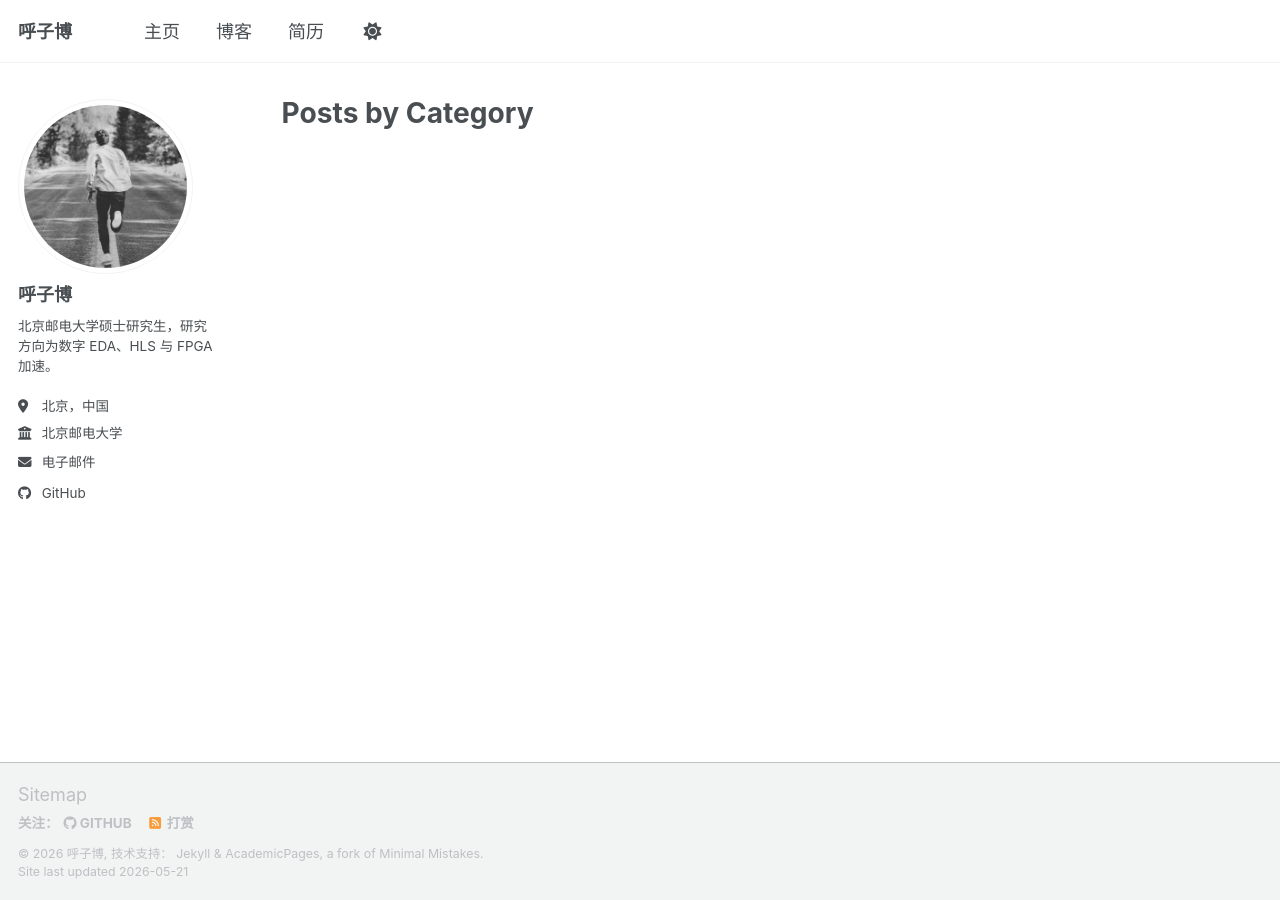
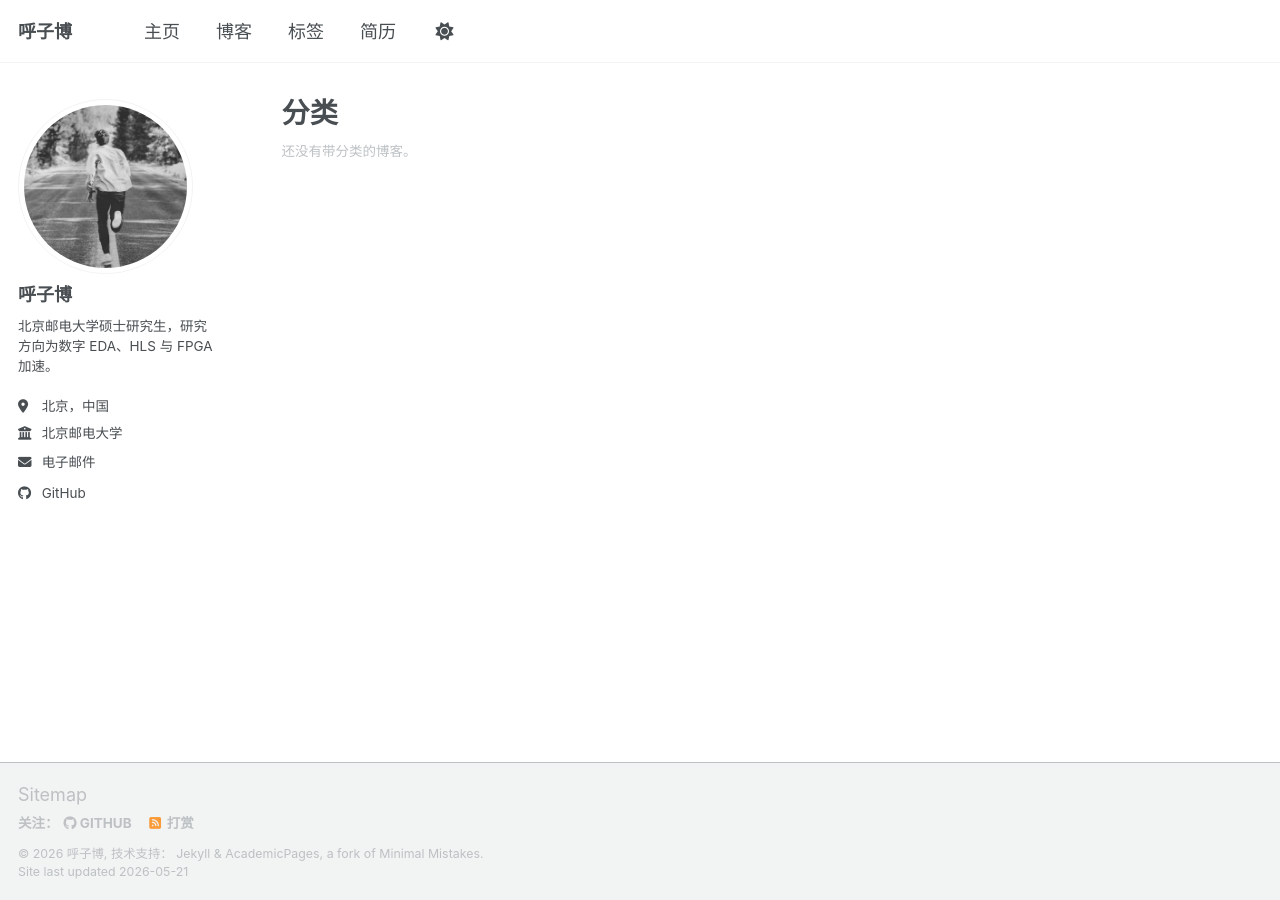
Before and after one commit to huzibo-yyds/huzibo-yyds.github.io, a Jekyll site: the page built from _pages/category-archive.html, in a window 1280 px wide. Built offline with Jekyll 4.4.1, drawn with Linux system fonts in a browser that asks for light colours; a script bundle is joined from its source files by our own code; library files that are not in the unit come from our copies.

Commit message:
Add tag archive page

```diff
--- a/_data/navigation.yml
+++ b/_data/navigation.yml
@@ -7,5 +7,8 @@
   - title: "博客"
     url: /year-archive/
 
+  - title: "标签"
+    url: /tags/
+
   - title: "简历"
     url: /cv/
--- /dev/null
+++ b/_includes/taxonomy-archive.html
@@ -0,0 +1,44 @@
+{% include base_path %}
+{% include group-by-array collection=include.collection field=include.field %}
+
+{% assign taxonomy_label = include.label | default: "条目" %}
+{% assign taxonomy_empty = include.empty_message | default: "暂无内容。" %}
+
+{% if group_names.size > 0 %}
+  <div class="taxonomy-summary">
+    <p class="taxonomy-summary__meta">
+      共 {{ group_names | size }} 个{{ taxonomy_label }}，{{ include.collection | size }} 篇博客
+    </p>
+    <nav class="taxonomy-cloud" aria-label="{{ taxonomy_label }}索引">
+      {% for item in group_names %}
+        {% assign posts = group_items[forloop.index0] %}
+        <a class="taxonomy-chip" href="#{{ item | slugify }}">
+          <span class="taxonomy-chip__name">{{ item }}</span>
+          <span class="taxonomy-chip__count">{{ posts | size }}</span>
+        </a>
+      {% endfor %}
+    </nav>
+  </div>
+
+  {% for item in group_names %}
+    {% assign posts = group_items[forloop.index0] %}
+    <section class="taxonomy-section" id="{{ item | slugify }}">
+      <h2 class="archive__subtitle taxonomy-section__title">
+        <span>{{ item }}</span>
+        <span class="taxonomy-section__count">{{ posts | size }} 篇</span>
+      </h2>
+      <ol class="taxonomy-post-list">
+        {% for post in posts %}
+          <li class="taxonomy-post-list__item">
+            <time class="taxonomy-post-list__date" datetime="{{ post.date | date_to_xmlschema }}">
+              {{ post.date | date: "%Y-%m-%d" }}
+            </time>
+            <a class="taxonomy-post-list__title" href="{{ base_path }}{{ post.url }}">{{ post.title }}</a>
+          </li>
+        {% endfor %}
+      </ol>
+    </section>
+  {% endfor %}
+{% else %}
+  <p class="taxonomy-summary__meta">{{ taxonomy_empty }}</p>
+{% endif %}
--- a/_pages/category-archive.html
+++ b/_pages/category-archive.html
@@ -1,17 +1,8 @@
 ---
 layout: archive
 permalink: /categories/
-title: "Posts by Category"
+title: "分类"
 author_profile: true
 ---
 
-{% include base_path %}
-{% include group-by-array collection=site.posts field="categories" %}
-
-{% for category in group_names %}
-  {% assign posts = group_items[forloop.index0] %}
-  <h2 id="{{ category | slugify }}" class="archive__subtitle">{{ category }}</h2>
-  {% for post in posts %}
-    {% include archive-single.html %}
-  {% endfor %}
-{% endfor %}
+{% include taxonomy-archive.html collection=site.posts field="categories" label="分类" empty_message="还没有带分类的博客。" %}
--- a/_sass/layout/_archive.scss
+++ b/_sass/layout/_archive.scss
@@ -81,6 +81,108 @@
 
   .archive__item-title {
     text-decoration: underline;
+  }
+}
+
+
+/*
+   Taxonomy archive
+   ========================================================================== */
+
+.taxonomy-summary {
+  margin: 0 0 2em;
+}
+
+.taxonomy-summary__meta {
+  margin: 0 0 1em;
+  color: var(--global-text-color-light);
+  font-size: $type-size-6;
+}
+
+.taxonomy-cloud {
+  display: flex;
+  flex-wrap: wrap;
+  gap: 0.5em;
+  margin-bottom: 1.5em;
+}
+
+.taxonomy-chip {
+  display: inline-flex;
+  align-items: center;
+  gap: 0.45em;
+  min-height: 2.25em;
+  padding: 0.35em 0.7em;
+  border: 1px solid var(--global-border-color);
+  border-radius: $border-radius;
+  background-color: var(--global-bg-color);
+  color: var(--global-text-color);
+  font-size: $type-size-6;
+  line-height: 1.2;
+  text-decoration: none !important;
+
+  &:hover {
+    border-color: var(--global-link-color);
+    color: var(--global-link-color);
+  }
+}
+
+.taxonomy-chip__count {
+  min-width: 1.5em;
+  padding: 0.1em 0.45em;
+  border-radius: 999px;
+  background-color: var(--global-code-background-color);
+  color: var(--global-text-color-light);
+  font-size: 0.85em;
+  text-align: center;
+}
+
+.taxonomy-section {
+  scroll-margin-top: 5em;
+}
+
+.taxonomy-section__title {
+  display: flex;
+  align-items: baseline;
+  justify-content: space-between;
+  gap: 1em;
+}
+
+.taxonomy-section__count {
+  flex: 0 0 auto;
+  color: var(--global-text-color-light);
+  font-size: $type-size-6;
+  font-weight: normal;
+}
+
+.taxonomy-post-list {
+  margin: 0.75em 0 1.75em;
+  padding: 0;
+  list-style: none;
+}
+
+.taxonomy-post-list__item {
+  display: grid;
+  grid-template-columns: 6.5em minmax(0, 1fr);
+  gap: 0.75em;
+  padding: 0.45em 0;
+  border-bottom: 1px solid var(--global-border-color);
+}
+
+.taxonomy-post-list__date {
+  color: var(--global-text-color-light);
+  font-size: $type-size-7;
+  line-height: 1.6;
+}
+
+.taxonomy-post-list__title {
+  line-height: 1.5;
+  text-decoration: none !important;
+}
+
+@include breakpoint(max-width $small) {
+  .taxonomy-post-list__item {
+    grid-template-columns: 1fr;
+    gap: 0.1em;
   }
 }
 
```
Also changed, not shown: _pages/tag-archive.html (+2 -11 lines).
